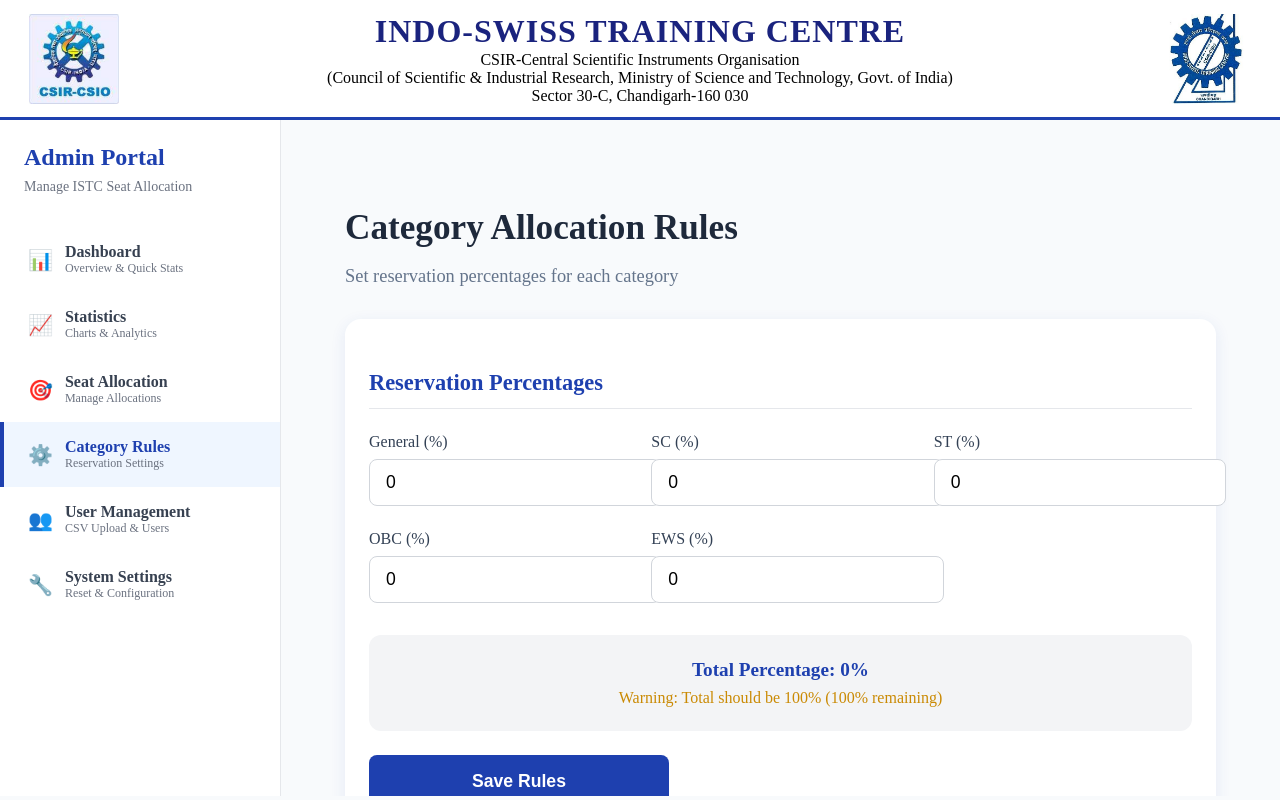
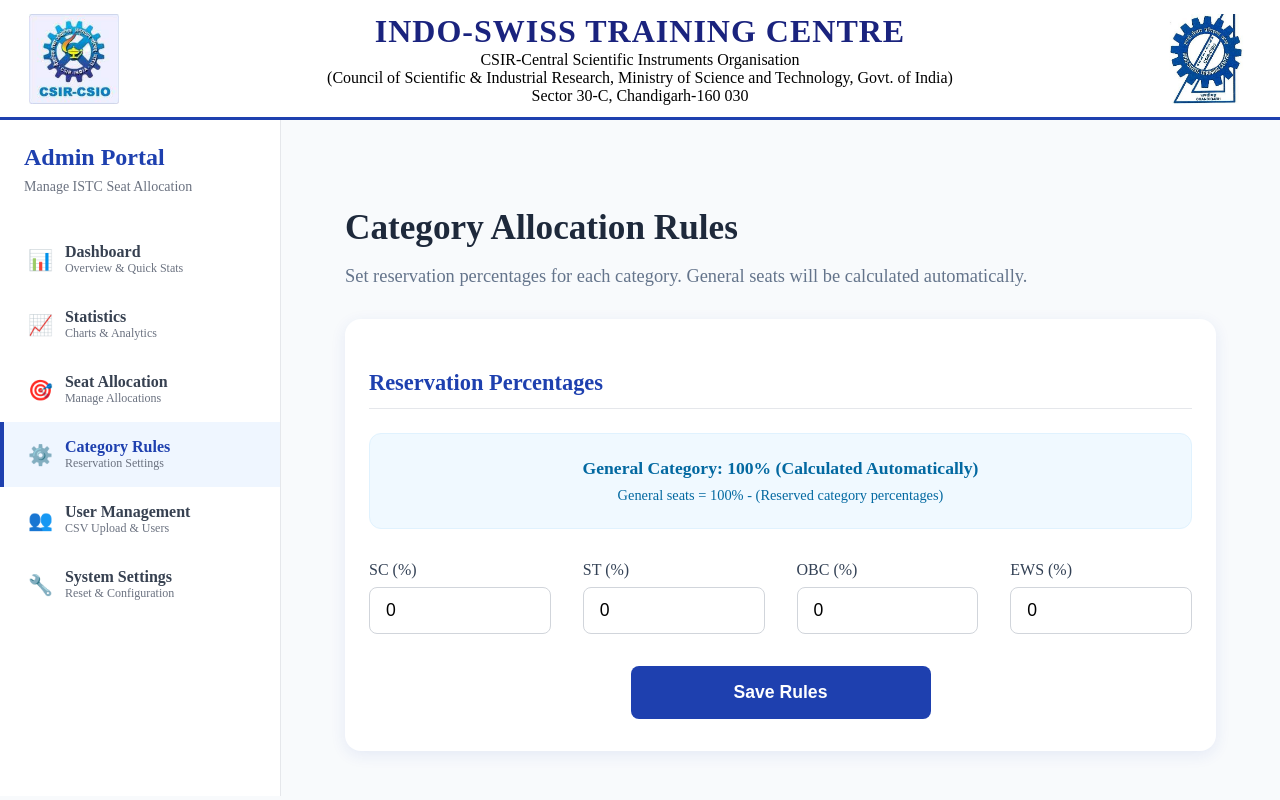
Before and after one commit to jainishjain11/istc-seat-allocation, a Next.js app: page /admin/category-rules in a window 1280 px wide. Built offline with nearby package versions, Linux system fonts and the light colour scheme; no server answers.

Commit message:
Rules page fixed

```diff
--- a/src/app/admin/category-rules/page.tsx
+++ b/src/app/admin/category-rules/page.tsx
@@ -3,7 +3,6 @@
 
 export default function CategoryRulesPage() {
   const [rules, setRules] = useState({
-    general: 0,
     sc: 0,
     st: 0,
     obc: 0,
@@ -18,7 +17,12 @@
         const res = await fetch('/api/admin/category-rules');
         const data = await res.json();
         if (data.success && data.rules) {
-          setRules(data.rules);
+          setRules({
+            sc: data.rules.sc || 0,
+            st: data.rules.st || 0,
+            obc: data.rules.obc || 0,
+            ews: data.rules.ews || 0
+          });
         }
       } catch (error) {
         console.error('Failed to fetch category rules');
@@ -37,11 +41,25 @@
   const saveRules = async () => {
     try {
       setSaveStatus('Saving...');
+
+      // Calculate general percentage automatically
+      const reservedTotal = rules.sc + rules.st + rules.obc + rules.ews;
+      const generalPercentage = 100 - reservedTotal;
+
+      const completeRules = {
+        general: generalPercentage,
+        sc: rules.sc,
+        st: rules.st,
+        obc: rules.obc,
+        ews: rules.ews
+      };
+
       const res = await fetch('/api/admin/category-rules', {
         method: 'POST',
         headers: { 'Content-Type': 'application/json' },
-        body: JSON.stringify(rules)
+        body: JSON.stringify(completeRules)
       });
+
       const data = await res.json();
       if (data.success) {
         setSaveStatus('Rules saved successfully!');
@@ -54,7 +72,8 @@
     }
   };
 
-  const totalPercentage = rules.general + rules.sc + rules.st + rules.obc + rules.ews;
+  const reservedTotal = rules.sc + rules.st + rules.obc + rules.ews;
+  const generalPercentage = 100 - reservedTotal;
 
   // Style objects
   const containerStyle = {
@@ -108,19 +127,24 @@
     color: '#334155'
   };
 
+  const inputGroupStyle = {
+    marginBottom: '2rem' // Added spacing between input groups
+  };
+
   const saveButtonStyle = {
-    background: '#1e40af',
+    background: reservedTotal > 100 ? '#9ca3af' : '#1e40af',
     color: '#fff',
     fontWeight: 600,
     fontSize: '1.1rem',
     borderRadius: '0.5rem',
     padding: '1rem 2rem',
     border: 'none',
-    cursor: 'pointer',
+    cursor: reservedTotal > 100 ? 'not-allowed' : 'pointer',
     transition: 'background 0.2s',
     width: '100%',
     maxWidth: '300px',
-    margin: '1.5rem auto 0'
+    margin: '1.5rem auto 0',
+    display: 'block'
   };
 
   const statusStyle = {
@@ -130,6 +154,15 @@
     fontWeight: 500,
     background: saveStatus.includes('Error') ? '#fee2e2' : '#dcfce7',
     color: saveStatus.includes('Error') ? '#b91c1c' : '#166534',
+    textAlign: 'center' as const
+  };
+
+  const generalInfoStyle = {
+    background: '#f0f9ff',
+    border: '1px solid #e0f2fe',
+    borderRadius: '0.75rem',
+    padding: '1.5rem',
+    marginBottom: '2rem',
     textAlign: 'center' as const
   };
 
@@ -146,26 +179,31 @@
     <div style={containerStyle}>
       <h1 style={titleStyle}>Category Allocation Rules</h1>
       <p style={subtitleStyle}>
-        Set reservation percentages for each category
+        Set reservation percentages for each category. General seats will be calculated automatically.
       </p>
 
       <div style={cardStyle}>
         <h2 style={sectionTitleStyle}>Reservation Percentages</h2>
 
-        <div style={{ display: 'grid', gridTemplateColumns: 'repeat(auto-fit, minmax(200px, 1fr))', gap: '1.5rem' }}>
-          <div>
-            <label style={labelStyle}>General (%)</label>
-            <input
-              type="number"
-              name="general"
-              value={rules.general}
-              onChange={handleChange}
-              min="0"
-              max="100"
-              style={inputStyle}
-            />
+        {/* General Category Info */}
+        <div style={generalInfoStyle}>
+          <div style={{ fontSize: '1.1rem', fontWeight: 600, color: '#0369a1' }}>
+            General Category: {generalPercentage}% (Calculated Automatically)
+          </div>
+          <div style={{ fontSize: '0.9rem', color: '#0369a1', marginTop: '0.5rem' }}>
+            General seats = 100% - (Reserved category percentages)
+          </div>
         </div>
 
+        <div
+  style={{
+    display: 'grid',
+    gridTemplateColumns: 'repeat(4, 1fr)',
+    gap: '2rem', // Adds space between boxes
+    marginBottom: '2rem',
+    width: '100%',
+  }}
+>
   <div>
     <label style={labelStyle}>SC (%)</label>
     <input
@@ -174,11 +212,14 @@
       value={rules.sc}
       onChange={handleChange}
       min="0"
-              max="100"
-              style={inputStyle}
+      max="50"
+      style={{
+        ...inputStyle,
+        width: '100%',
+        boxSizing: 'border-box',
+      }}
     />
   </div>
-
   <div>
     <label style={labelStyle}>ST (%)</label>
     <input
@@ -187,11 +228,14 @@
       value={rules.st}
       onChange={handleChange}
       min="0"
-              max="100"
-              style={inputStyle}
+      max="50"
+      style={{
+        ...inputStyle,
+        width: '100%',
+        boxSizing: 'border-box',
+      }}
     />
   </div>
-
   <div>
     <label style={labelStyle}>OBC (%)</label>
     <input
@@ -200,11 +244,14 @@
       value={rules.obc}
       onChange={handleChange}
       min="0"
-              max="100"
-              style={inputStyle}
+      max="50"
+      style={{
+        ...inputStyle,
+        width: '100%',
+        boxSizing: 'border-box',
+      }}
     />
   </div>
-
   <div>
     <label style={labelStyle}>EWS (%)</label>
     <input
@@ -213,39 +260,35 @@
       value={rules.ews}
       onChange={handleChange}
       min="0"
-              max="100"
-              style={inputStyle}
+      max="50"
+      style={{
+        ...inputStyle,
+        width: '100%',
+        boxSizing: 'border-box',
+      }}
     />
   </div>
 </div>
 
+
+        {/* Warning for over 100% */}
+        {reservedTotal > 100 && (
           <div style={{
-          marginTop: '2rem',
-          padding: '1.5rem',
-          background: '#f3f4f6',
-          borderRadius: '0.75rem',
+            background: '#fee2e2',
+            color: '#b91c1c',
+            padding: '1rem',
+            borderRadius: '0.5rem',
+            marginBottom: '1rem',
             textAlign: 'center'
           }}>
-          <div style={{ fontSize: '1.2rem', fontWeight: 600, color: '#1e40af' }}>
-            Total Percentage: {totalPercentage}%
+            Warning: Reserved percentages exceed 100%. Please adjust the values.
           </div>
-          <div style={{
-            marginTop: '0.5rem',
-            color: totalPercentage === 100 ? '#166534' : totalPercentage > 100 ? '#b91c1c' : '#ca8a04',
-            fontWeight: 500
-          }}>
-            {totalPercentage === 100
-              ? 'Perfect! Total is 100%'
-              : totalPercentage > 100
-                ? 'Error: Total exceeds 100%'
-                : `Warning: Total should be 100% (${100 - totalPercentage}% remaining)`}
-          </div>
-        </div>
+        )}
 
         <button
           onClick={saveRules}
           style={saveButtonStyle}
-          disabled={totalPercentage !== 100}
+          disabled={reservedTotal > 100}
         >
           Save Rules
         </button>
```
Lines whose indentation alone changed are shown as unchanged.
